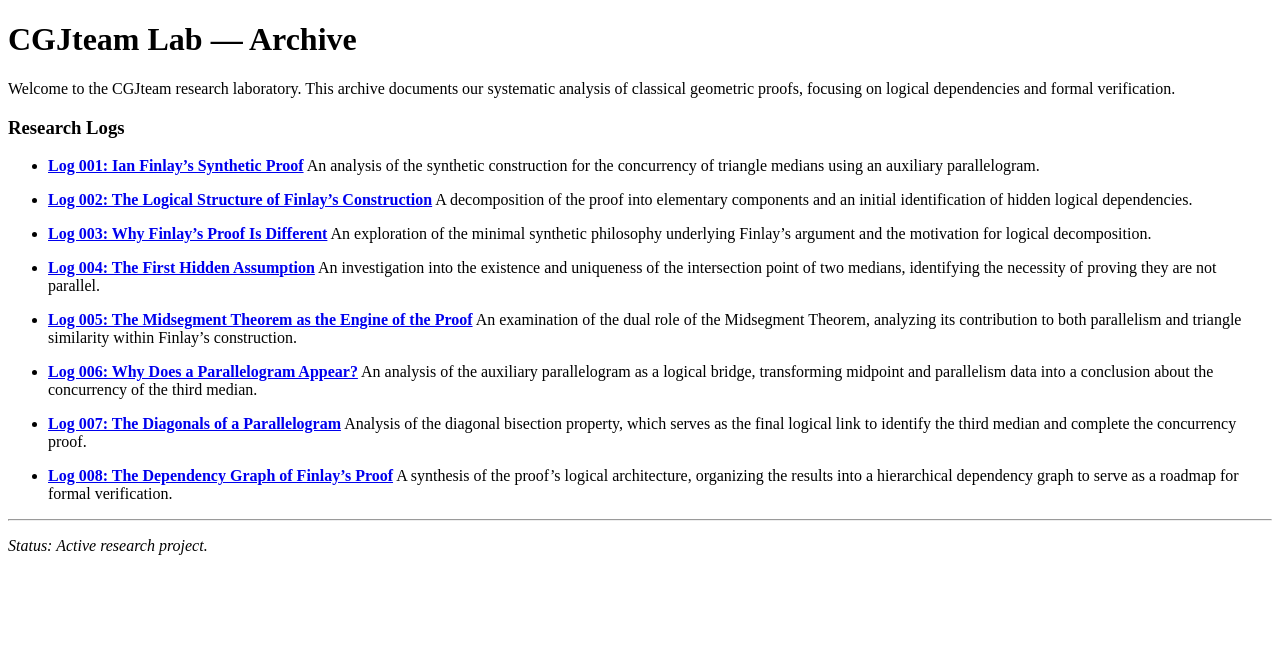
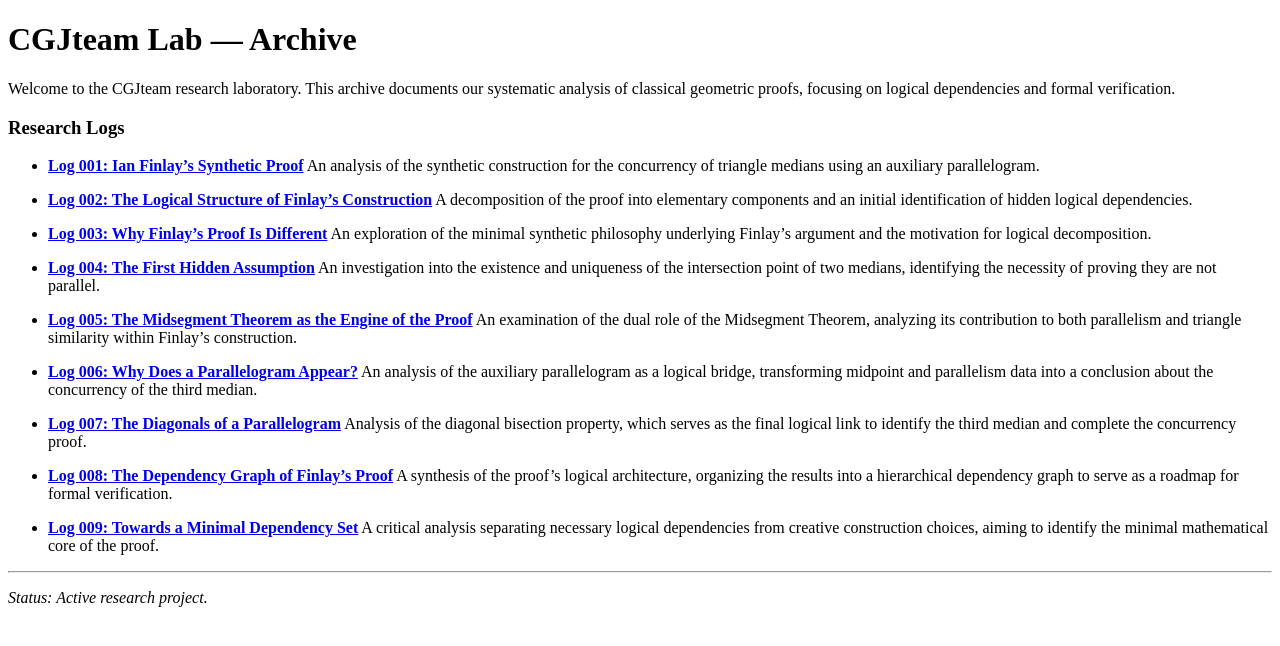
Before and after one commit to cgjteam/cgjteam.github.io, a Jekyll site: the page built from index.md, in a window 1280 px wide. Shown: the top 646 px of the page. Built offline with Jekyll 4.4.1, drawn with Linux system fonts in a browser that asks for light colours; our own code applies the rules of GitHub Pages for plain Markdown files.

Commit message:
Update index.md

```diff
--- a/index.md
+++ b/index.md
@@ -28,6 +28,10 @@ Welcome to the CGJteam research laboratory. This archive documents our systemati
   * **[Log 008: The Dependency Graph of Finlay's Proof](log-008.md)**
   A synthesis of the proof's logical architecture, organizing the results into a hierarchical dependency graph to serve as a roadmap for formal verification.
 
+  * **[Log 009: Towards a Minimal Dependency Set](log-009.md)**
+  A critical analysis separating necessary logical dependencies from creative construction choices, aiming to identify the minimal mathematical core of the proof.
+
+
 
 
 
```
